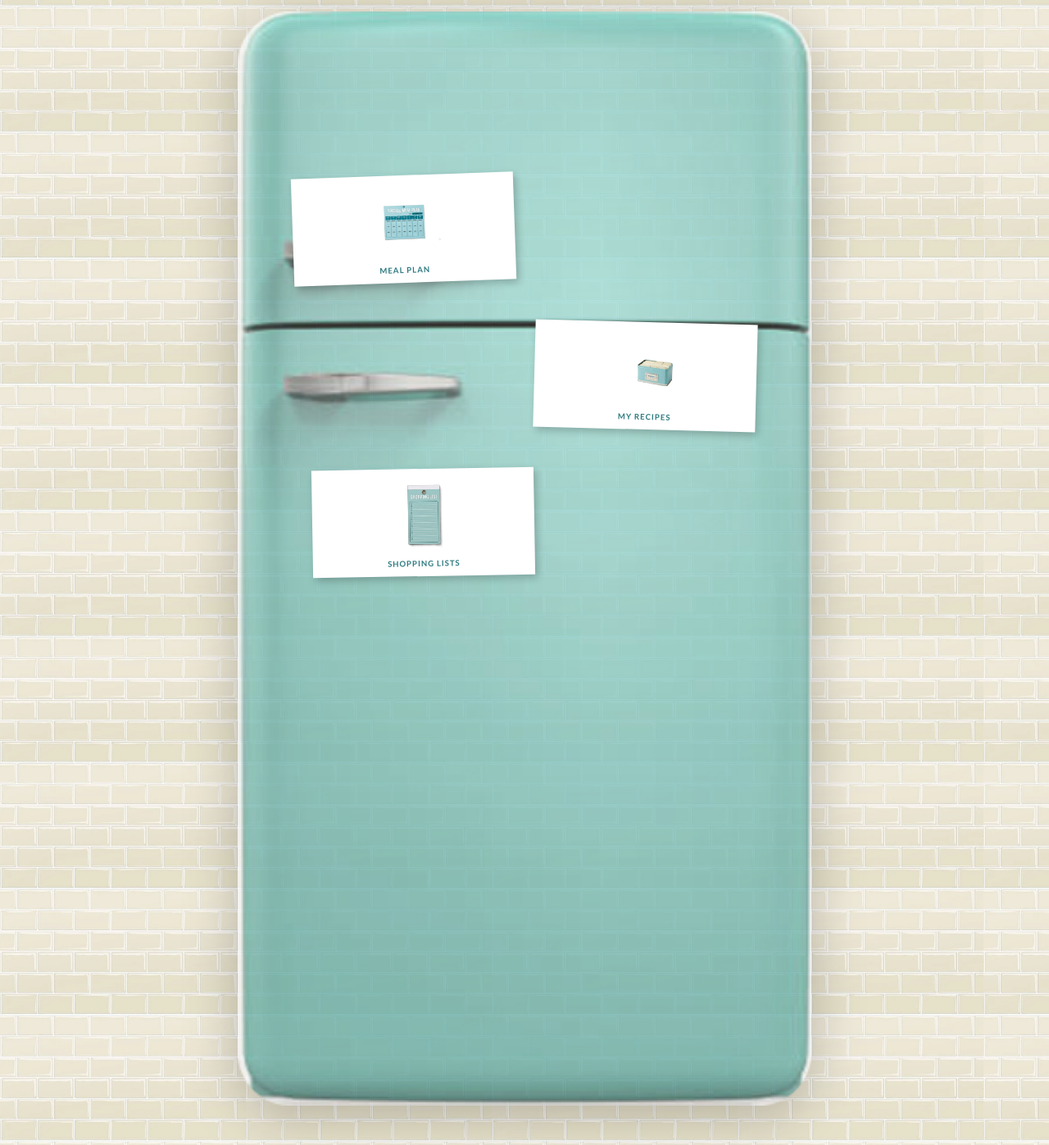
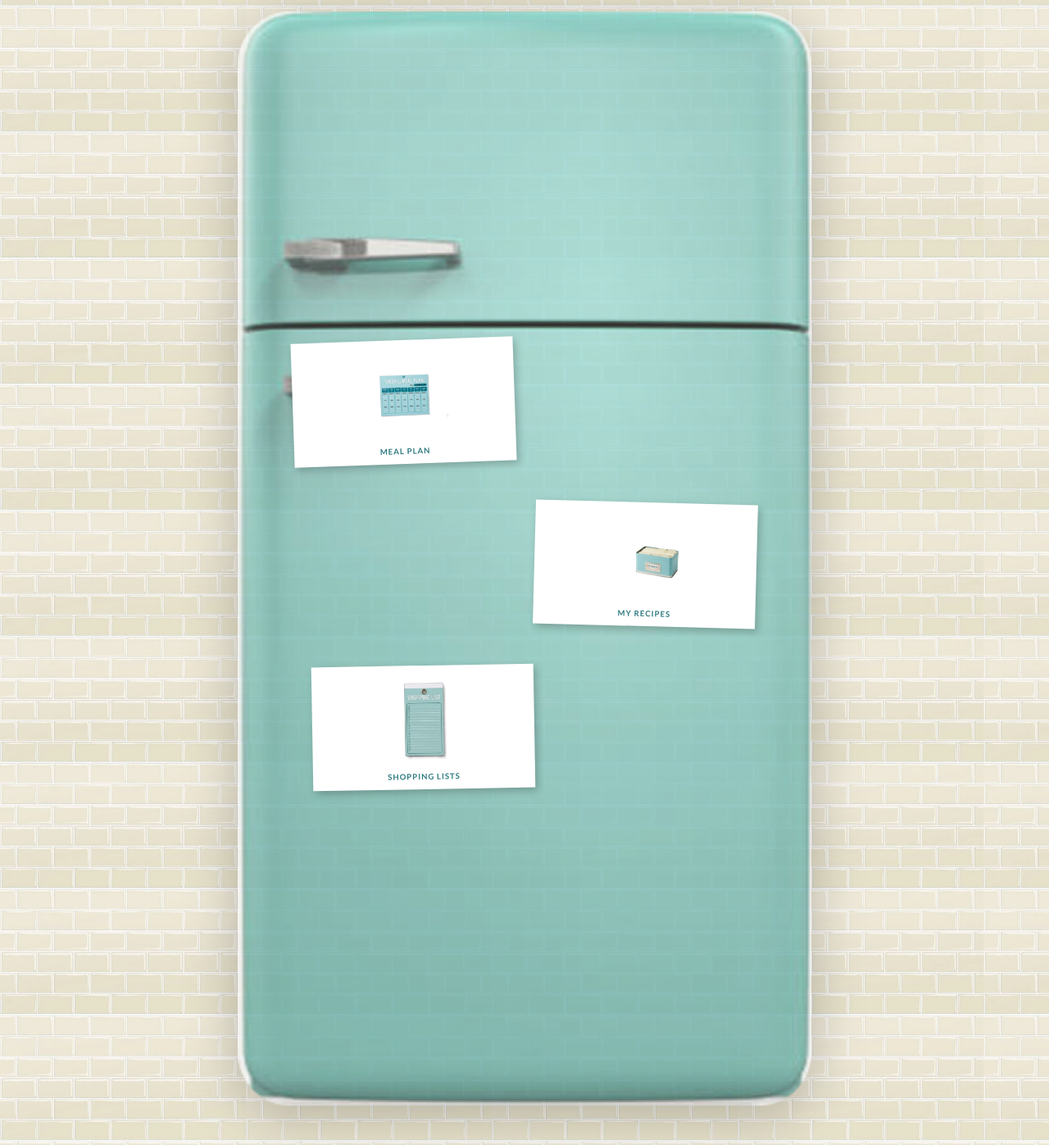
Before and after one commit to aimeewirick/home-bakes, a Flask app: page / in a window 1280 px wide. Shown: the part 146-1543 px from the top of the page at 82% size. Run offline with Flask 3, Linux system fonts and the light colour scheme; some libraries are stand-ins or nearby versions; some web fonts are replaced.

Commit message:
enlargin and moving magnets

```diff
--- a/static/css/index.css
+++ b/static/css/index.css
@@ -60,7 +60,7 @@ body {
 /* top: ~52% puts them just below the freezer/fridge split line */
 .magnet-row {
   position: absolute;
-  top: 15%;
+  top: 30%;
   left: 50%;
   transform: translateX(-50%);
   width: 88%;
@@ -109,8 +109,8 @@ body {
 
 /* ── Magnet card images ── */
 .magnet-card img {
-  width: 95px;
-  height: 95px;
+  width: 115px;
+  height: 115px;
   object-fit: contain;
   background: transparent;
   mix-blend-mode: multiply;
```
